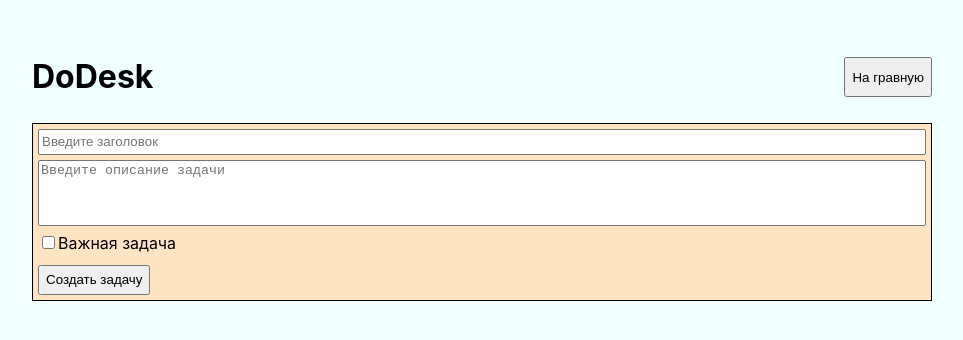
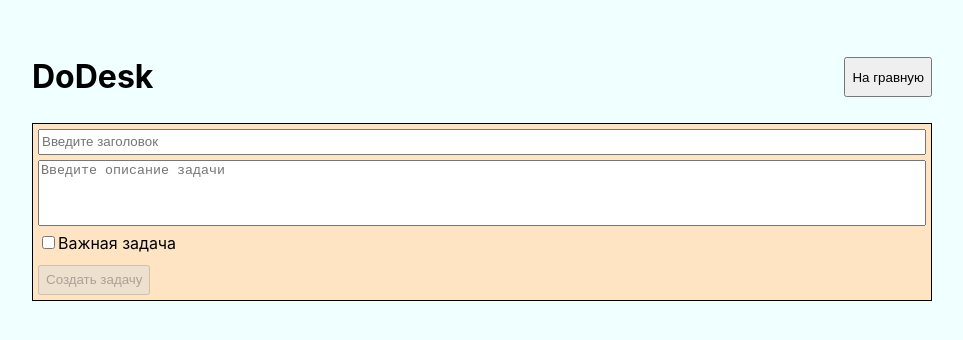
Before and after one commit to gudrum1983/DoDesk, a React (Vite) app: page /create in a window 1280 px wide. Shown: the top 340 px of the page, without its empty margins (158-1121 px from the left). Built offline with nearby package versions, Linux system fonts and the light colour scheme.

Commit message:
feat: add README.md

```diff
--- a/src/pages/createTask/createTask.tsx
+++ b/src/pages/createTask/createTask.tsx
@@ -57,7 +57,9 @@ export default function CreateTask() {
                    onChange={handleCheckboxChange}/>
             <label className={style.label} htmlFor="priorityToggle">Важная задача</label>
           </div>
-          <button className={style.button} onClick={handleAddTask}>Создать задачу</button>
+          <button className={style.button} onClick={handleAddTask}
+                  disabled={!newTaskTitle || !newTaskDescription}>Создать задачу
+          </button>
         </div>
       </div>
     </Page>
--- a/src/pages/editTask/editTask.tsx
+++ b/src/pages/editTask/editTask.tsx
@@ -14,7 +14,7 @@ export default function EditTask() {
   const [newTaskTitle, setNewTaskTitle] = useState('');
   const [isChecked, setIsChecked] = useState(false);
   const [updateTask] = useUpdateTaskMutation();
-
+  const [initialTask, setInitialTask] = useState({title: '', description: '',  highPriority: false});
 
   useEffect(() => {
     if (!idCurrentItem) {
@@ -34,6 +34,7 @@ export default function EditTask() {
       setIsChecked(highPriority);
       setNewTaskTitle(title);
       setNewTaskDescription(description);
+      setInitialTask({title, description, highPriority});
 
       if (newStatus) {
         try {
@@ -50,6 +51,14 @@ export default function EditTask() {
 
   const handleCheckboxChange = () => {
     setIsChecked(!isChecked);
+  };
+
+  const isModified = () => {
+    return (
+      newTaskTitle !== initialTask?.title ||
+      newTaskDescription !== initialTask?.description ||
+      isChecked !== initialTask?.highPriority
+    );
   };
 
   const handleDeleteTask = async (id: string) => {
@@ -118,7 +127,7 @@ export default function EditTask() {
             </div>
             <div className={style.buttonPlace}>
 
-              <button className={style.button} onClick={handleUpdTask}>Изменить задачу</button>
+              <button className={style.button} onClick={handleUpdTask} disabled={!isModified()}>Изменить задачу</button>
               <button className={style.button} onClick={() => handleDeleteTask(task.id)}>Удалить</button>
             </div>
           </div>
```
Also changed, not shown: 1 other file (tests, documents, lock files or other folders).
